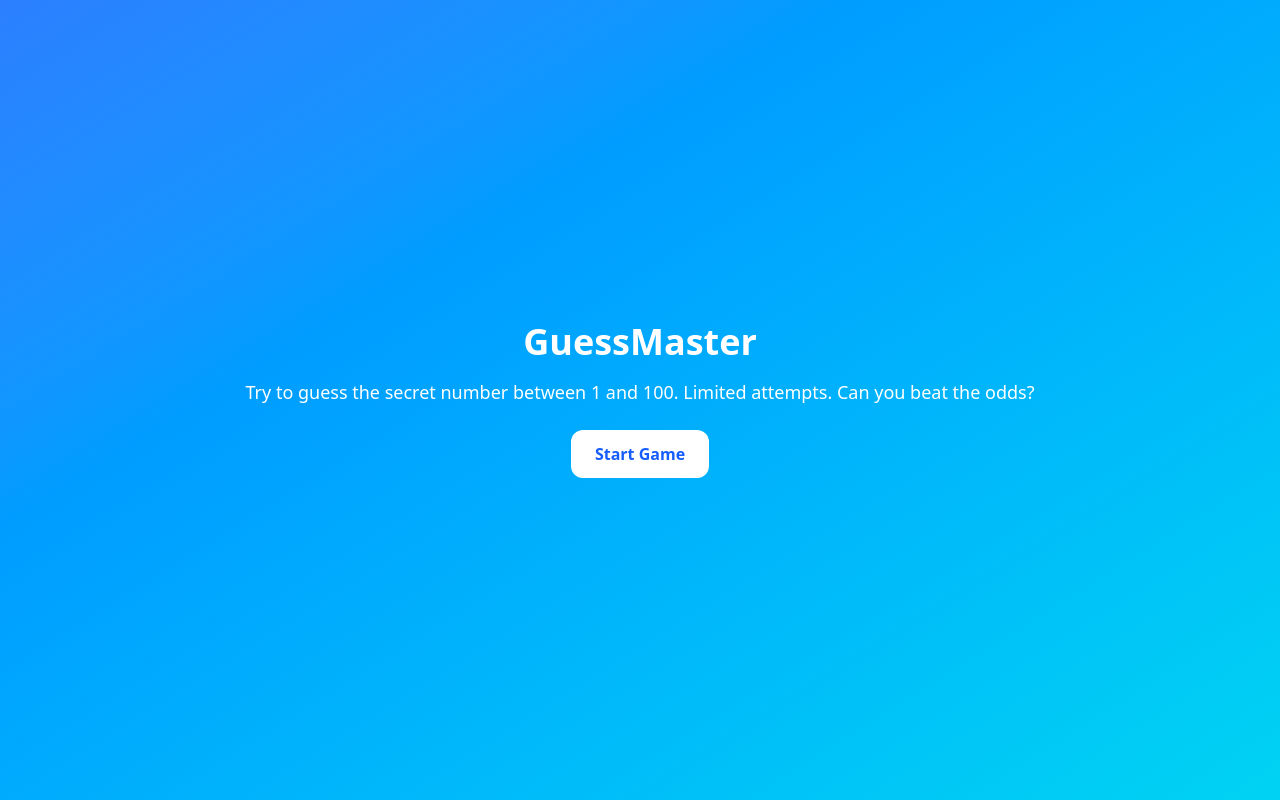
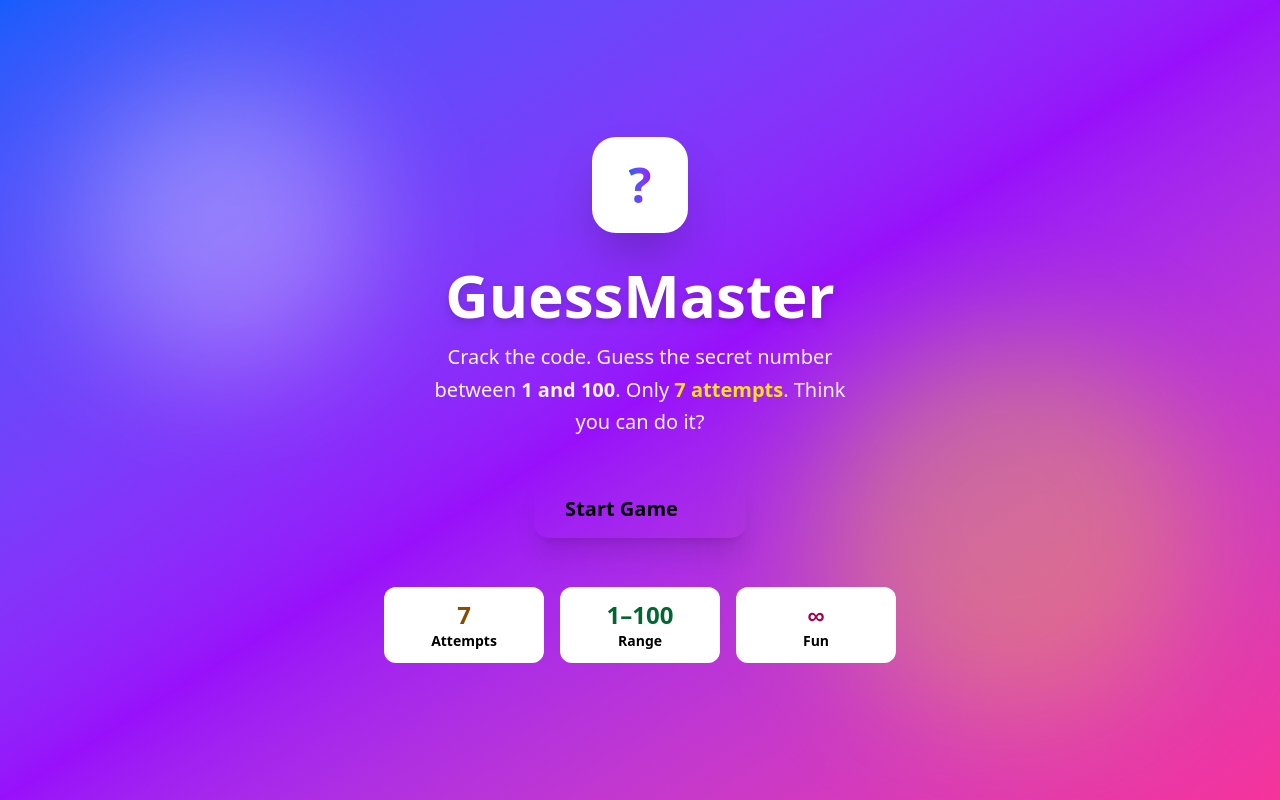
Before and after one commit to OperaCode/Mystery100, a React (Vite) app: page / in a window 1280 px wide. Built offline with nearby package versions, Linux system fonts and the light colour scheme.

Commit message:
ui/ux upgrades

```diff
--- a/package.json
+++ b/package.json
@@ -11,6 +11,7 @@
   },
   "dependencies": {
     "@tailwindcss/vite": "^4.1.16",
+    "framer-motion": "^12.23.24",
     "lucide-react": "^0.552.0",
     "react": "^19.1.1",
     "react-dom": "^19.1.1",
--- a/src/Pages/HomePage.jsx
+++ b/src/Pages/HomePage.jsx
@@ -2,15 +2,12 @@ import React, { useState } from "react";
 import { toast } from "react-toastify";
 
 export default function HomePage() {
-    // states for main game
+  // states for main game
   const [secret] = useState(Math.floor(Math.random() * 100) + 1);
   const [guess, setGuess] = useState("");
   const [message, setMessage] = useState("");
   const [attempts, setAttempts] = useState(10);
   const [gameOver, setGameOver] = useState(false);
-
-
-
 
   const handleGuess = () => {
     const num = Number(guess);
@@ -43,16 +40,23 @@ export default function HomePage() {
 
   return (
     <>
-      <header>
-        <div className="flex gap-2">
-          <h1>❓💯</h1>
-          <h2>Mystery100</h2>
+      <header className="sticky top-0 z-40 w-full backdrop-blur bg-[#03001C]/60 border-b border-[#6C63FF]/30 shadow-lg px-6 py-4 flex items-center justify-between">
+        <div className="flex items-center gap-3">
+          <span className="text-2xl">❓💯</span>
+          <h2 className="text-xl font-bold text-indigo-100 tracking-wide">
+            Mystery100
+          </h2>
         </div>
-        <nav>
-          <button>Go Back</button>
-        </nav>
+
+        <a
+          href="/"
+          className="px-4 py-1.5 rounded-lg bg-[#6C63FF]/40 border border-[#6C63FF]/60 text-indigo-200 hover:bg-[#6C63FF]/70 transition font-medium text-sm"
+        >
+          ← Back to Landing
+        </a>
       </header>
-      <div className="flex items-center justify-center h-screen bg-[#03001C] bg-gradient-to-b from-[#03001C] to-[#301E67]">
+
+      <div className="flex items-center justify-center h-screen bg-[#03001C] bg-linear-to-b from-[#03001C] to-[#301E67]">
         <section className="relative">
           {/* SECRET HUD DISPLAY */}
           <div className="absolute -top-14 left-1/2 -translate-x-1/2">
--- a/src/Pages/LandingPage.jsx
+++ b/src/Pages/LandingPage.jsx
@@ -1,26 +1,98 @@
 import React from "react";
-import {  useNavigate } from "react-router-dom";
+import { useNavigate } from "react-router-dom";
+import { motion } from "framer-motion";
 
 const LandingPage = () => {
+  const navigate = useNavigate();
 
-    const navigate = useNavigate();
   return (
-    <div>
-      <div className="flex items-center justify-center h-screen bg-gradient-to-br from-blue-500 to-cyan-400 text-white text-center">
-        <div>
-          <h1 className="text-4xl font-bold mb-4">GuessMaster</h1>
-          <p className="text-lg mb-6">
-            Try to guess the secret number between 1 and 100. Limited attempts.
-            Can you beat the odds?
-          </p>
+    <div className="min-h-screen bg-linear-to-br from-blue-600 via-purple-600 to-pink-500 flex items-center justify-center p-4 overflow-hidden">
+      {/* Background Decorative Elements */}
+      <div className="absolute inset-0 overflow-hidden pointer-events-none">
+        <div className="absolute top-20 left-20 w-72 h-72 bg-white opacity-10 rounded-full blur-3xl animate-pulse"></div>
+        <div className="absolute bottom-20 right-20 w-96 h-96 bg-yellow-300 opacity-10 rounded-full blur-3xl animate-pulse delay-1000"></div>
+      </div>
+
+      <motion.div
+        initial={{ opacity: 0, y: 20 }}
+        animate={{ opacity: 1, y: 0 }}
+        transition={{ duration: 0.7, ease: "easeOut" }}
+        className="relative z-10 max-w-lg w-full text-center"
+      >
+        {/* Logo / Icon */}
+        <motion.div
+          initial={{ scale: 0 }}
+          animate={{ scale: 1 }}
+          transition={{ delay: 0.3, type: "spring", stiffness: 200 }}
+          className="mb-8 mx-auto w-24 h-24 bg-white rounded-3xl shadow-2xl flex items-center justify-center"
+        >
+          <span className="text-5xl font-bold text-transparent bg-clip-text bg-linear-to-r from-blue-600 to-purple-600">
+            ?
+          </span>
+        </motion.div>
+
+        {/* Title */}
+        <motion.h1
+          initial={{ opacity: 0 }}
+          animate={{ opacity: 1 }}
+          transition={{ delay: 0.5 }}
+          className="text-5xl md:text-6xl font-extrabold text-white mb-4 drop-shadow-lg"
+        >
+          GuessMaster
+        </motion.h1>
+
+        {/* Subtitle */}
+        <motion.p
+          initial={{ opacity: 0 }}
+          animate={{ opacity: 1 }}
+          transition={{ delay: 0.6 }}
+          className="text-lg md:text-xl text-gray-100 mb-10 leading-relaxed max-w-md mx-auto"
+        >
+          Crack the code. Guess the secret number between <strong>1 and 100</strong>.
+          Only <span className="text-yellow-300 font-bold">7 attempts</span>. Think you can do it?
+        </motion.p>
+
+        {/* CTA Button */}
+        <motion.div
+          initial={{ opacity: 0, scale: 0.9 }}
+          animate={{ opacity: 1, scale: 1 }}
+          transition={{ delay: 0.8 }}
+          whileHover={{ scale: 1.05 }}
+          whileTap={{ scale: 0.95 }}
+        >
           <button
             onClick={() => navigate("/home")}
-            className="bg-white text-blue-600 font-semibold px-6 py-3 rounded-xl hover:opacity-80 transition"
+            className="group relative inline-flex items-center gap-3 bg-white text-transparent bg-clip-text bg-linear-to-r from-blue-600 to-purple-600 font-bold text-xl px-8 py-4 rounded-2xl shadow-xl hover:shadow-2xl transition-all duration-300 overflow-hidden"
           >
-            Start Game
+            <span className="relative z-10 text-black font-bold cursor-pointer">Start Game</span>
+            <span className="relative z-10">▶</span>
+
+            {/* Button Shine Effect */}
+            <div className="absolute inset-0 bg-white opacity-0 group-hover:opacity-30 transition-opacity duration-500 translate-x-\[-100%] group-hover:translate-x-full skew-x-12"></div>
           </button>
-        </div>
-      </div>
+        </motion.div>
+
+        {/* Fun Stats / Teaser */}
+        <motion.div
+          initial={{ opacity: 0 }}
+          animate={{ opacity: 1 }}
+          transition={{ delay: 1 }}
+          className="mt-12 grid grid-cols-3 gap-4 text-sm text-gray-200"
+        >
+          <div className="bg-white bg-opacity-10 backdrop-blur-sm rounded-xl p-3">
+            <div className="font-bold text-2xl text-yellow-800">7</div>
+            <div className="text-black font-bold">Attempts</div>
+          </div>
+          <div className="bg-white bg-opacity-10 backdrop-blur-sm rounded-xl p-3">
+            <div className="font-bold text-2xl text-green-800">1–100</div>
+            <div className="text-black font-bold">Range</div>
+          </div>
+          <div className="bg-white bg-opacity-10 backdrop-blur-sm rounded-xl p-3">
+            <div className="font-bold text-2xl text-pink-800">∞</div>
+            <div className="text-black font-bold">Fun</div>
+          </div>
+        </motion.div>
+      </motion.div>
     </div>
   );
 };
```
Also changed, not shown: 2 other files (tests, documents, lock files or other folders).
